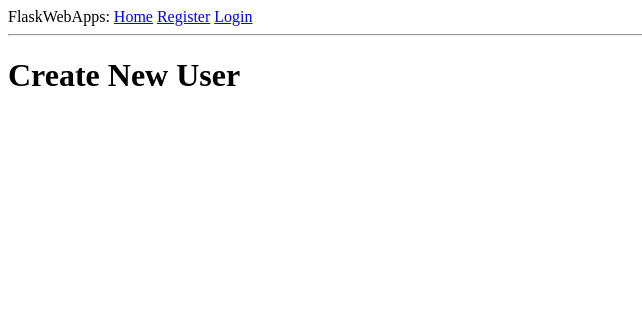
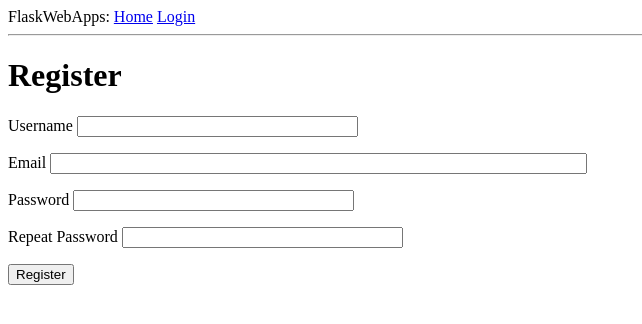
Before and after one commit to CarrotShaver/FlaskWebApps, a Flask app: page /register in a window 1280 px wide. Shown: the top 324 px of the page, without its empty margins (0-642 px from the left). Run offline with Flask 2, Linux system fonts and the light colour scheme.

Commit message:
Registration and login checks with server

```diff
--- a/app/__init__.py
+++ b/app/__init__.py
@@ -3,10 +3,13 @@ from config import Config
 import os
 from flask_sqlalchemy import SQLAlchemy
 from flask_migrate import Migrate
+from flask_login import LoginManager
 
 app = Flask(__name__)
 app.config.from_object(Config)
 db = SQLAlchemy(app)
 migrate = Migrate(app, db)
+login = LoginManager(app)
+login.login_view = "login"
 
 from app import routes, models
--- a/app/forms.py
+++ b/app/forms.py
@@ -2,10 +2,34 @@
 
 from flask_wtf import FlaskForm
 from wtforms import StringField, PasswordField, BooleanField, SubmitField
-from wtforms.validators import DataRequired
+from wtforms.validators import DataRequired, Length, ValidationError, Email, EqualTo
+from app.models import User
 
 class LoginForm(FlaskForm):
     username = StringField("Username", validators=[DataRequired()])
     password = PasswordField("Password", validators=[DataRequired()])
     remember_me = BooleanField("Remember Me")
     submit = SubmitField("Submit")
+
+#class SubmitPost(FlaskForm):
+#    new_post = StringField("", validators=[Length(min=0, max=140), DataRequired()])
+#    submit = SubmitField("Submit")
+
+class Registration(FlaskForm):
+    username = StringField("Username", validators=[DataRequired()])
+    email = StringField("Email", validators=[DataRequired(), Email()])
+    password = PasswordField("Password", validators=[DataRequired()])
+    password2 = PasswordField(
+        "Repeat Password", validators=[DataRequired(), EqualTo("password")]
+    )
+    submit = SubmitField("Register")
+
+    def validate_username(self, username):
+        user = User.query.filter_by(username=username.data).first()
+        if user is not None:
+            raise ValidationError("Username already exists! Please use a different username.")
+
+    def validate_email(self, email):
+        user = User.query.filter_by(email=email.data).first()
+        if user is not None:
+            raise ValidationError("Email is already in use! Please use a different email address.")
--- a/app/routes.py
+++ b/app/routes.py
@@ -1,25 +1,65 @@
 from flask import render_template, request, flash, redirect, url_for
-from app import app
-from app.forms import LoginForm
+from flask_login import current_user, login_user, logout_user, login_required
+from app import app, db
+from app.models import User
+from app.forms import LoginForm, Registration
 
 @app.route("/")
-@app.route("/index", methods=["GET", "POST"])
+@app.route("/index", methods=["GET"])
+@login_required
 def index():
-    data = request.form
-    print("form data", data)
-    user = {
-        "username" : ""}
-    return render_template("index.html", title="Home", user=user)
-
-@app.route("/register")
-def register():
-    return render_template("register.html", title="Create New User Login")
+    # data = request.form
+    # print("form data", data)
+    # posts = Post.query.all()
+    return render_template("index.html", title="View Posts")
 
 @app.route("/login", methods=["GET", "POST"])
 def login():
+    if current_user.is_authenticated:
+        return redirect(url_for("index"))
     form = LoginForm()
 
     if form.validate_on_submit():
-        flash('Login requested for user {}, remember_me={}'.format(form.username.data, form.remember_me.data))
+        user = User.query.filter_by(username=form.username.data).first()
+        if user is None or not user.check_password(form.password.data):
+            flash("Invalid username or password")
+            return redirect(url_for("login"))
+        login_user(user, remember=form.remember_me.data)
         return redirect(url_for("index"))
     return render_template("login.html", title="Sign In", form=form)
+
+# @app.route("/post", methods=["GET", "POST"])
+# def submit_post():
+#     form = SubmitPost()
+#     if request.method == "POST":
+#         user_post = Post(body=form.new_post.data)
+#         print("user_post", user_post)
+#         db.session.add(user_post)
+#         db.session.commit()
+#         flash("Post submitted!")
+#         return redirect(url_for("index"))
+#     return render_template("dubmit_post.html", form=form)
+
+@app.route("/logout")
+def logout():
+    logout_user()
+    return redirect(url_for("login"))
+
+@app.route("/register", methods=["GET", "POST"])
+def register():
+
+    if current_user.is_authenticated:
+        return redirect(url_for("index"))
+    form = Registration()
+
+    data = (form.data)
+    print(data)
+
+    if form.validate_on_submit():
+        user = User(username=form.username.data, email=form.email.data)
+        user.set_password(form.password.data)
+        db.session.add(user)
+        db.session.commit()
+        flash("You have registered!")
+        return redirect(url_for("login"))
+    return render_template("register.html", title="Register", form=form)
--- a/app/templates/base.html
+++ b/app/templates/base.html
@@ -12,8 +12,12 @@
 <body>
     <div>FlaskWebApps:
         <a href="{{ url_for("index") }}">Home</a>
-        <a href="{{ url_for("register") }}">Register</a>
+        {% if current_user.is_anonymous %}
         <a href="{{ url_for("login") }}">Login</a>
+        {% else %}
+        <a href="{{ url_for("logout") }}">logout</a>
+        {% endif %}
+
     </div>
     <hr>
     {% with messages = get_flashed_messages() %}
--- a/app/templates/login.html
+++ b/app/templates/login.html
@@ -27,5 +27,7 @@
             {{ form.submit() }}
         </p>
     </form>
+    <p style="margin:0;">Need an account?</p><br>
+    <a href="{{ url_for("register") }}">Click here to register!</a>
 
 {% endblock %}
--- a/app/templates/register.html
+++ b/app/templates/register.html
@@ -1,5 +1,41 @@
 {% extends "base.html" %}
 
 {% block content %}
-    <h1>Create New User</h1>
+    <h1>Register</h1>
+    <form action="" method="post">
+        {{ form.hidden_tag() }}
+
+        <p>
+            {{ form.username.label }}
+            {{  form.username(size=32) }}<br>
+            {% for error in form.username.errors %}
+            <span style="color: red;">[{{ error }}]</span>
+            {% endfor %}
+        </p>
+
+        <p>
+            {{ form.email.label }}
+            {{ form.email(size=64) }}<br>
+            {% for error in form.email.errors %}
+            <span style="color: red;">[{{ error }}]</span>
+            {% endfor %}
+        </p>
+
+        <p>
+            {{ form.password.label }}
+            {{ form.password(size=32) }}
+            {% for error in form.password.errors %}
+            <span style="color: red;">[{{ error }}]</span>
+            {% endfor %}
+        </p>
+
+        <p>
+            {{ form.password2.label }}
+            {{ form.password2(size=32) }}
+            {% for error in form.password2.errors %}
+            <span style="color: red;">[{{ error }}]</span>
+            {% endfor %}
+        </p>
+        <p>{{ form.submit() }}</p>
+    </form>
 {% endblock %}
--- a/config.py
+++ b/config.py
@@ -5,3 +5,5 @@ class Config(object):
     SECRET_KEY = os.environ.get("SECRET_KEY") or "Extra Text For Secret Key"
     SQLALCHEMY_TRACK_MODIFICATIONS = False # Turns off notifications for changes made to database
     SQLALCHEMY_DATABASE_URI = 'postgresql+psycopg2://{user}:{pw}@{url}/{db}'.format(user=os.environ.get("POSTGRES_USER"),pw=os.environ.get("POSTGRES_PW"),url=os.environ.get("POSTGRES_URL"),db=os.environ.get("POSTGRES_DB"))
+
+    print("String: ", SQLALCHEMY_DATABASE_URI)
--- a/requirements.txt
+++ b/requirements.txt
@@ -3,6 +3,7 @@ astroid==1.6.2
 click==6.7
 colorama==0.3.9
 Flask==0.12.2
+Flask-Login==0.4.1
 Flask-Migrate==2.1.1
 Flask-Script==2.0.6
 Flask-SQLAlchemy==2.3.2
```
Also changed, not shown: app/models.py (+22 -2 lines), app/templates/index.html (+5 -11 lines), README.md.
